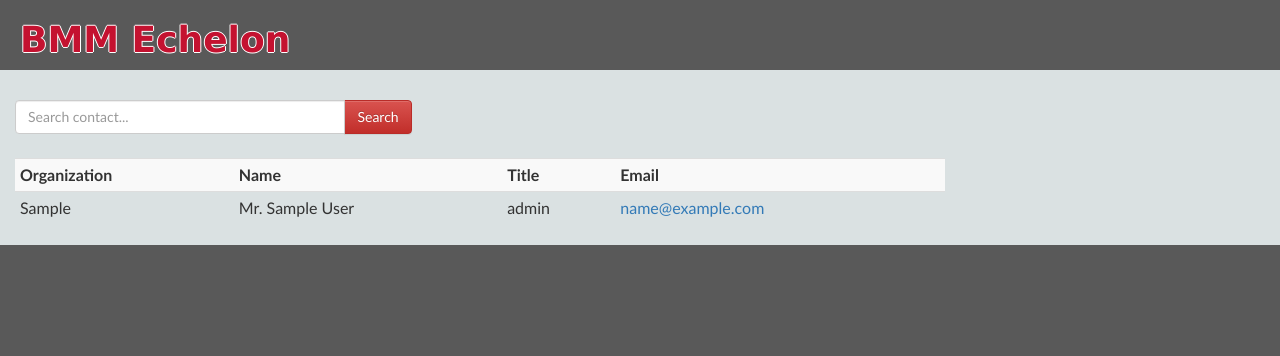
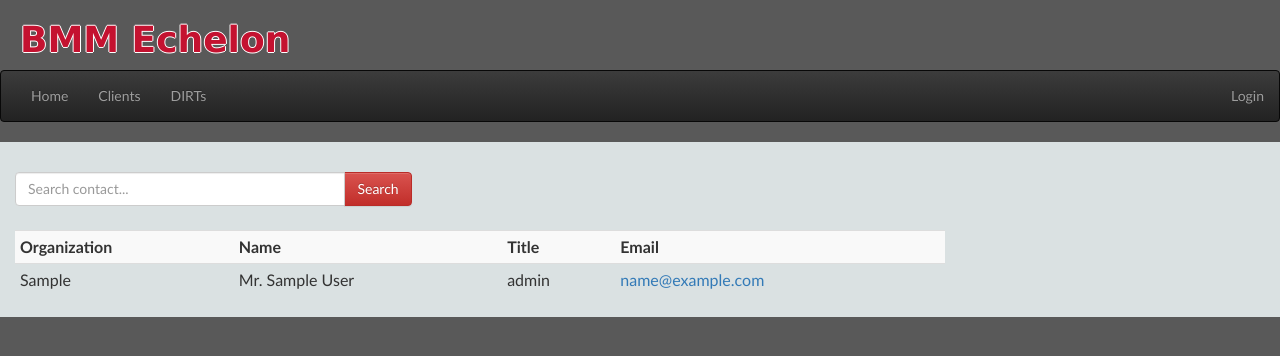
Before and after one commit to nevtum/hivemind, a Django app: page /clients/ in a window 1280 px wide. Shown: the top 356 px of the page. Run offline with Django 3.2, Linux system fonts and the light colour scheme; tables that the repository leaves empty hold one stand-in row (values such as "Sample post"); some libraries are stand-ins or nearby versions.

Commit message:
added landing page to navigate between contexts

```diff
--- a/src/echelon/urls.py
+++ b/src/echelon/urls.py
@@ -4,6 +4,7 @@ from django.contrib.staticfiles.urls import staticfiles_urlpatterns
 from rest_framework.authtoken import views
 
 urlpatterns = [
+    url(r'^$', 'echelon.views.index'),
     url(r'^admin/', include(admin.site.urls)),
     url(r'^clients/', include('clients.urls')),
     url(r'^dirts/', include('dirts.urls')),
--- /dev/null
+++ b/src/echelon/views.py
@@ -0,0 +1,4 @@
+from django.shortcuts import render
+
+def index(request):
+    return render(request, 'home.html')
--- a/src/templates/base.html
+++ b/src/templates/base.html
@@ -12,7 +12,7 @@
   <div class="container-fluid">
     <div class="row" id="head">
       <h1>BMM Echelon</h1>
-      <!-- fill with proper nav bar later -->
+      {% include "navbar.html" %}
     </div>
     <div class="row" id="content">
       {% block content %}
--- /dev/null
+++ b/src/templates/navbar.html
@@ -0,0 +1,13 @@
+
+<nav role="navigation" class="navbar navbar-inverse">
+    <div id="navbarCollapse" class="collapse navbar-collapse">
+        <ul class="nav navbar-nav">
+            <li><a href="/">Home</a></li>
+            <li><a href="/clients">Clients</a></li>
+            <li><a href="/dirts">DIRTs</a></li>
+        </ul>
+        <ul class="nav navbar-nav navbar-right">
+            <li><a href="#">Login</a></li>
+        </ul>
+    </div>
+</nav>
```
Also changed, not shown: src/templates/home.html (added, +11 -0 lines).
